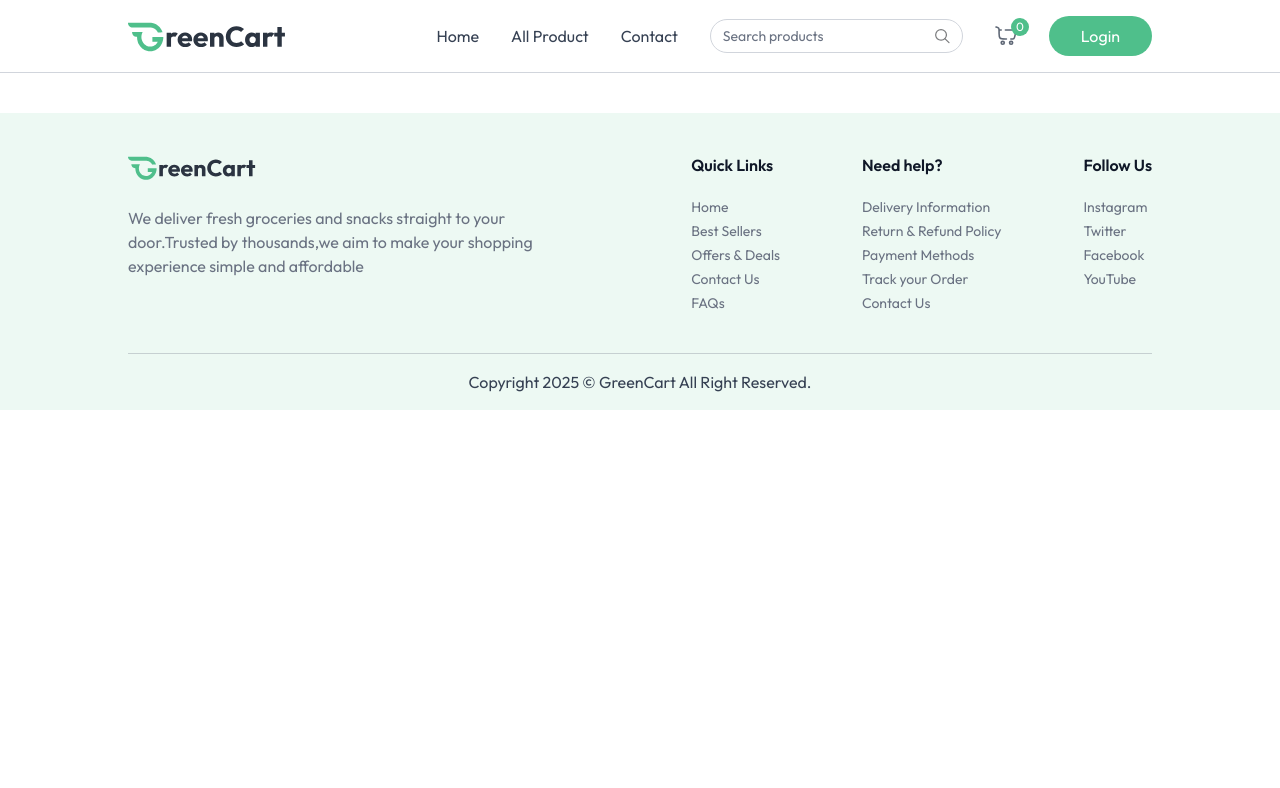
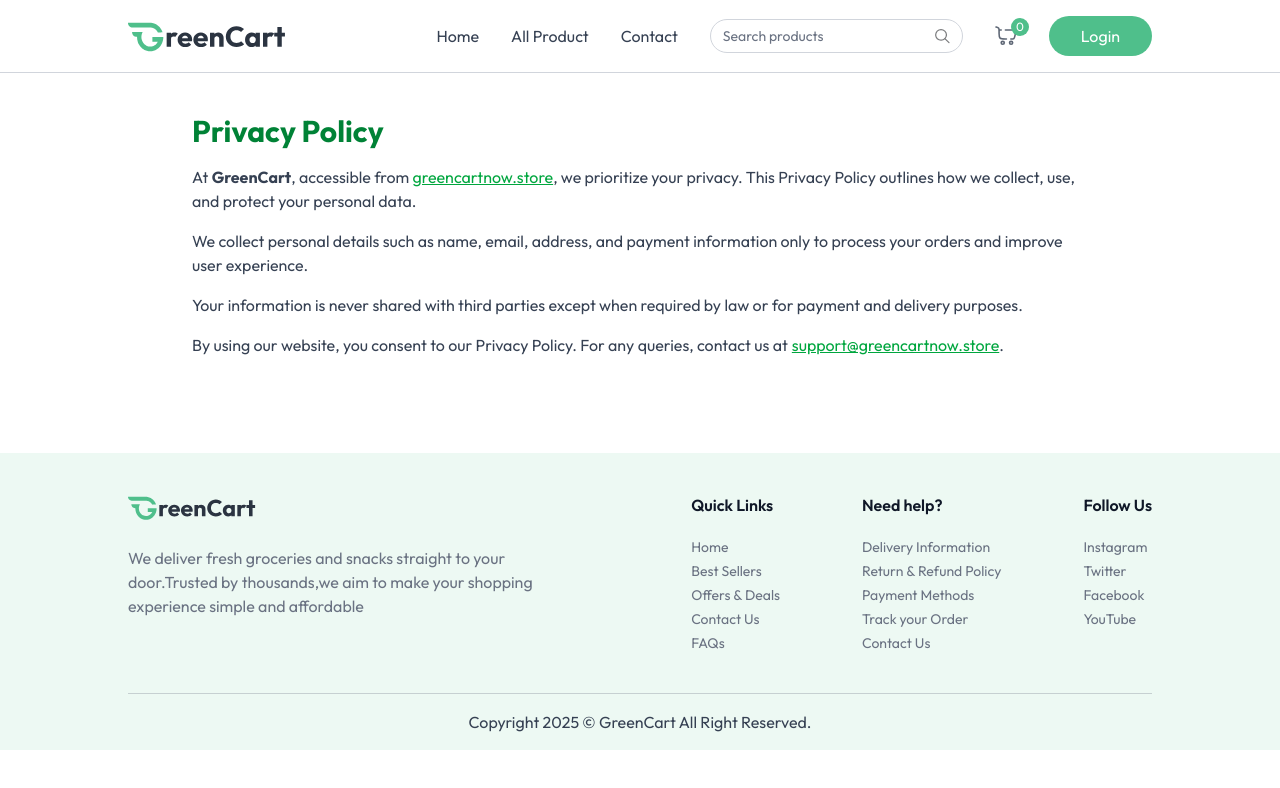
Before and after one commit to syedthedev/mern-green-cart-app, a React (Vite) app in the folder Client/: page /privacy-policy in a window 1280 px wide. Shown: the top 788 px of the page. Built offline with nearby package versions, Linux system fonts and the light colour scheme; no server answers.

Commit message:
Gateway Added

```diff
--- a/Client/src/App.jsx
+++ b/Client/src/App.jsx
@@ -18,6 +18,12 @@
 import ProductList from './Pages/Seller/ProductList.jsx';
 import Orders from './Pages/Seller/Orders.jsx';
 import Loading from './Components/Loading.jsx';
+import PrivacyPolicy from './Components/Policies/PrivacyPolicy.jsx';
+import TermsAndConditions from './Components/Policies/TermsAndConditions.jsx';
+import CancellationRefund from './Components/Policies/CancellationRefund.jsx';
+import ShippingDelivery from './Components/Policies/ShippingDelivery.jsx';
+import ContactUs from './Components/Policies/ContactUs.jsx';
+
 
 function App() {
   const isSellerPath = useLocation().pathname.includes("seller");
@@ -39,6 +45,11 @@
           <Route path='/add-address' element={<AddAddress />} />
           <Route path='/my-orders' element={<MyOrders />} />
           <Route path='/loader' element={<Loading />} />
+          <Route path='/privacy-policy' element={<PrivacyPolicy />} />
+          <Route path='/terms-and-conditions' element={<TermsAndConditions />} />
+          <Route path='/cancellation-refund' element={<CancellationRefund />} />
+          <Route path='/shipping-delivery' element={<ShippingDelivery />} />
+          <Route path='/contact-us' element={<ContactUs />} />
           <Route path='/seller' element={isSeller ? <SellerLayout /> : <SellerLogin />}>
             <Route index element={isSeller ? <AddProduct /> : null} />
             <Route path='product-list' element={isSeller ? <ProductList /> : null} />
--- /dev/null
+++ b/Client/src/Components/Policies/CancellationRefund.jsx
@@ -0,0 +1,21 @@
+import React from 'react';
+
+function CancellationRefund() {
+  return (
+    <section className="max-w-4xl mx-auto py-10">
+      <h1 className="text-3xl font-bold mb-4 text-green-700">Cancellation & Refund Policy</h1>
+      <p className="mb-4">
+        At <b>GreenCart</b>, customer satisfaction is our top priority. You can cancel your order within 1 hour of placing it.
+      </p>
+      <p className="mb-4">
+        If payment has already been made, refunds will be initiated within 5–7 business days to your original payment method.
+      </p>
+      <p>
+        For any cancellation or refund-related queries, contact
+        <a href="mailto:support@greencartnow.store" className="text-green-600 ml-1 underline"> support@greencartnow.store</a>.
+      </p>
+    </section>
+  );
+}
+
+export default CancellationRefund;
--- /dev/null
+++ b/Client/src/Components/Policies/ContactUs.jsx
@@ -0,0 +1,20 @@
+import React from 'react';
+
+function ContactUs() {
+  return (
+    <section className="max-w-4xl mx-auto py-10">
+      <h1 className="text-3xl font-bold mb-4 text-green-700">Contact Us</h1>
+      <p className="mb-4">
+        We’d love to hear from you! For any queries, support, or business-related concerns, please reach out using the details below.
+      </p>
+      <div className="space-y-2">
+        <p><b>Business Name:</b> GreenCart</p>
+        <p><b>Email:</b> <a href="mailto:support@greencartnow.store" className="text-green-600 underline">support@greencartnow.store</a></p>
+        <p><b>Phone:</b> +91-9876543210</p>
+        <p><b>Address:</b>122/B,TVK Nagar,Trichy</p>
+      </div>
+    </section>
+  );
+}
+
+export default ContactUs;
--- /dev/null
+++ b/Client/src/Components/Policies/PrivacyPolicy.jsx
@@ -0,0 +1,25 @@
+import React from 'react';
+
+function PrivacyPolicy() {
+  return (
+    <section className="max-w-4xl mx-auto py-10">
+      <h1 className="text-3xl font-bold mb-4 text-green-700">Privacy Policy</h1>
+      <p className="mb-4">
+        At <b>GreenCart</b>, accessible from <a href="https://greencartnow.store" className="text-green-600 underline">greencartnow.store</a>,
+        we prioritize your privacy. This Privacy Policy outlines how we collect, use, and protect your personal data.
+      </p>
+      <p className="mb-4">
+        We collect personal details such as name, email, address, and payment information only to process your orders and improve user experience.
+      </p>
+      <p className="mb-4">
+        Your information is never shared with third parties except when required by law or for payment and delivery purposes.
+      </p>
+      <p className="mb-4">
+        By using our website, you consent to our Privacy Policy. For any queries, contact us at
+        <a href="mailto:support@greencartnow.store" className="text-green-600 ml-1 underline">support@greencartnow.store</a>.
+      </p>
+    </section>
+  );
+}
+
+export default PrivacyPolicy;
--- /dev/null
+++ b/Client/src/Components/Policies/ShippingDelivery.jsx
@@ -0,0 +1,21 @@
+import React from 'react';
+
+function ShippingDelivery() {
+  return (
+    <section className="max-w-4xl mx-auto py-10">
+      <h1 className="text-3xl font-bold mb-4 text-green-700">Shipping & Delivery Policy</h1>
+      <p className="mb-4">
+        We currently deliver products only within India. Delivery time typically ranges between 2–7 business days depending on your location.
+      </p>
+      <p className="mb-4">
+        Once your order is shipped, you will receive an email or SMS with tracking details.
+      </p>
+      <p>
+        If you face any issues with delivery, please contact
+        <a href="mailto:support@greencartnow.store" className="text-green-600 ml-1 underline"> support@greencartnow.store</a>.
+      </p>
+    </section>
+  );
+}
+
+export default ShippingDelivery;
--- /dev/null
+++ b/Client/src/Components/Policies/TermsAndConditions.jsx
@@ -0,0 +1,23 @@
+import React from 'react';
+
+function TermsAndConditions() {
+  return (
+    <section className="max-w-4xl mx-auto py-10">
+      <h1 className="text-3xl font-bold mb-4 text-green-700">Terms and Conditions</h1>
+      <p className="mb-4">
+        Welcome to <b>GreenCart</b>. By accessing or using our website, you agree to comply with these Terms and Conditions.
+      </p>
+      <ul className="list-disc pl-6 mb-4">
+        <li>All prices are inclusive of applicable taxes unless stated otherwise.</li>
+        <li>Users must provide accurate personal and delivery details when placing an order.</li>
+        <li>We reserve the right to modify, suspend, or discontinue any service without prior notice.</li>
+      </ul>
+      <p>
+        For questions about these terms, email us at
+        <a href="mailto:support@greencartnow.store" className="text-green-600 ml-1 underline">support@greencartnow.store</a>.
+      </p>
+    </section>
+  );
+}
+
+export default TermsAndConditions;
```
